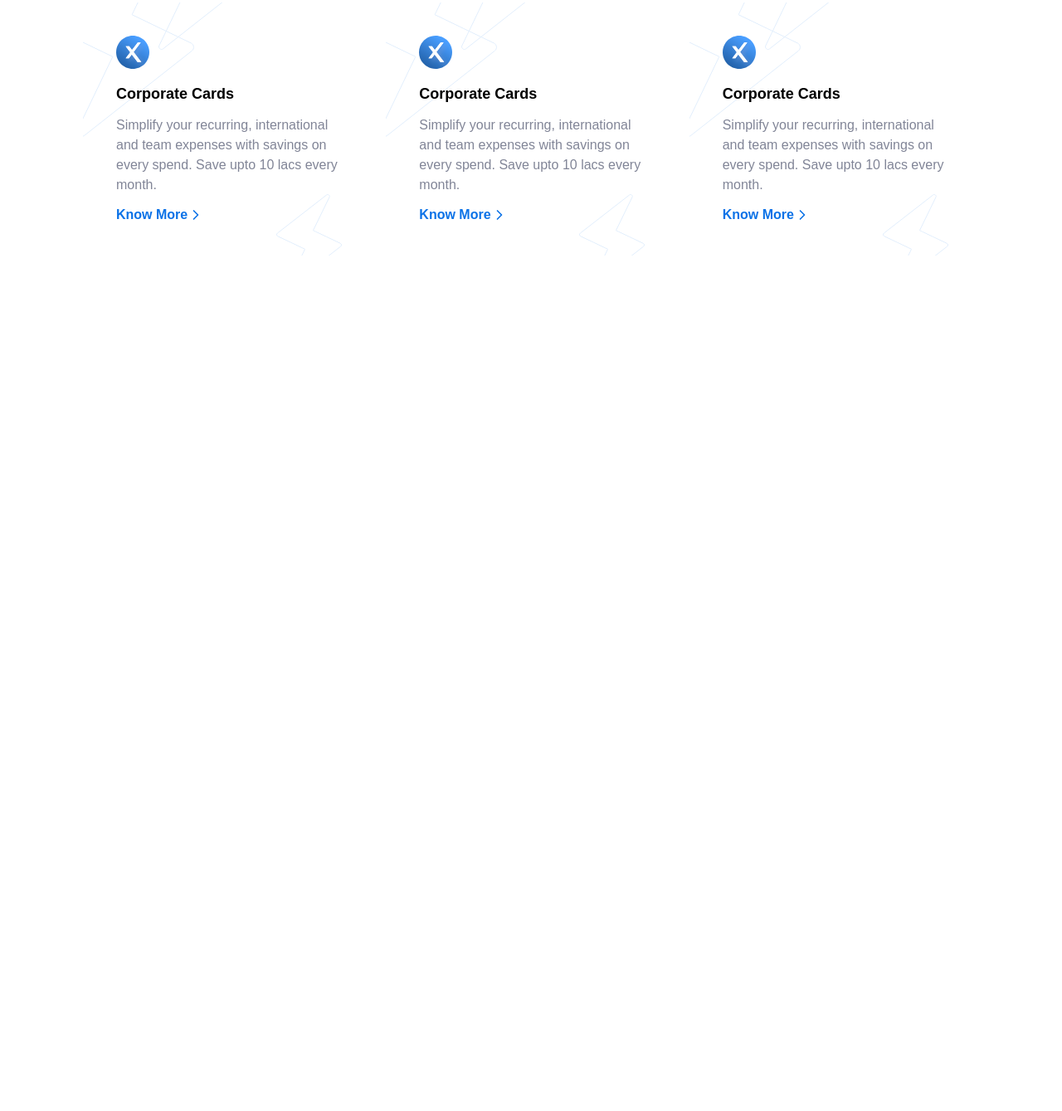
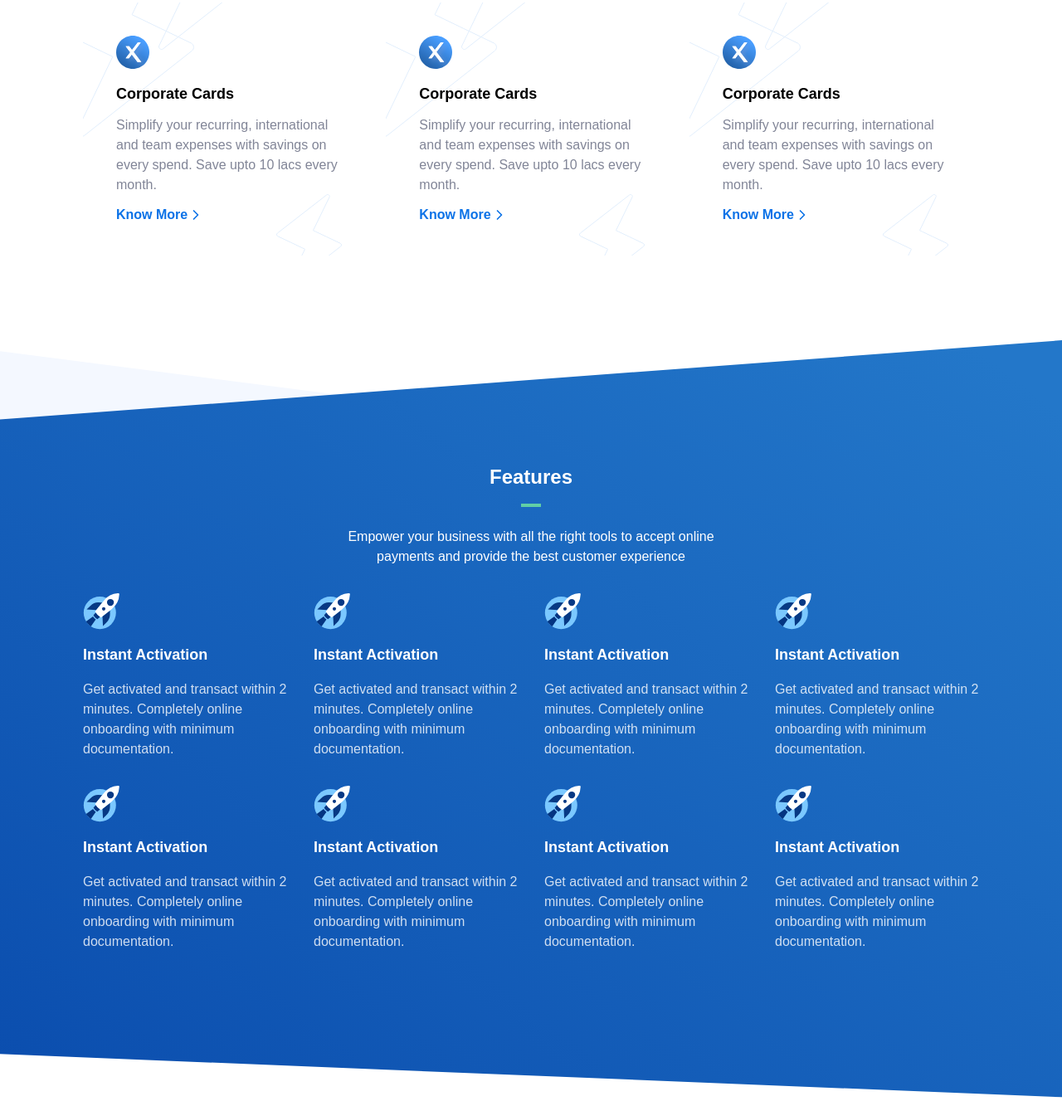
Before and after one commit to siddhantgavand12/Razorpay-clone-project, a plain HTML site: page index.html in a window 1280 px wide. Shown: the part 4300-5639 px from the top of the page at 83% size. Before the commit the page ends 4611 px from the top, so only its background shows below. Drawn offline with nearby package versions, Linux system fonts and the light colour scheme.

Commit message:
Added core feature section

```diff
--- a/index.html
+++ b/index.html
@@ -8,6 +8,13 @@
     <link rel="stylesheet" href="output.css">
     <script src="https://unpkg.com/feather-icons"></script>
     <title>Razorpay</title>
+    <style>
+        .corefeaturesection{
+            background-size: 100% 100%;
+            padding-top: 12rem;
+            padding-bottom: 12rem;
+        }
+    </style>
 </head>
 
 <body class="overflow-x-hidden">
@@ -508,9 +515,11 @@
                                     class="text-greenLight"></i><span>Automate payables & compliment payments</span>
                             </li>
                             <li class="flex items-center space-x-2"><i data-feather="check" class="text-greenLight"></i>
-                                <span>Simplify and track spends with Corporate cards</span></li>
+                                <span>Simplify and track spends with Corporate cards</span>
+                            </li>
                             <li class="flex items-center space-x-2"><i data-feather="check" class="text-greenLight"></i>
-                                <span>View financial insights at a glance</span></li>
+                                <span>View financial insights at a glance</span>
+                            </li>
                         </ul>
 
                         <div class="flex flex-row w-full items-center space-x-4">
@@ -805,6 +814,87 @@
     </section>
 
 
+    <!-- core features -->
+    <section
+        class="w-full bg-[url(/images/core-features-sectionBg.svg)] bg-no-repeat bg-cover mt-14 relative bg-center">
+        <div class="relative w-11/12 max-w-[1080px] mx-auto pt-4 corefeaturesection">
+            <h2 class="font-mullish font-bold text-2xl text-white text-center">Features</h2>
+            <div class=" w-6 h-1 bg-greenLight mx-auto mt-4 mb-6"></div>
+            <p class="font-mullish text-center max-w-[450px] text-white mx-auto">Empower your business with all the right tools to accept online payments and provide the best customer
+                experience</p>
+
+
+            <!-- grid -->
+            <div class="grid grid-cols-4 gap-[2rem] mt-8 ">
+                <!-- card1 -->
+                <div>
+                    <img src="./images/instant-activation-icon.svg" alt="">
+                    <h3 class="font-mullish text-white text-lg font-bold
+                     my-4">Instant Activation</h3>
+                    <p class="font-mullish text-white opacity-80 ">Get activated and transact within 2 minutes. Completely online onboarding with minimum
+                        documentation.</p>
+                </div>
+                <!--card2 -->
+                <div>
+                    <img src="./images/instant-activation-icon.svg" alt="">
+                    <h3 class="font-mullish text-white text-lg font-bold
+                     my-4">Instant Activation</h3>
+                    <p class="font-mullish text-white opacity-80 ">Get activated and transact within 2 minutes. Completely online onboarding with minimum
+                        documentation.</p>
+                </div>
+                <!--card3 -->
+                <div>
+                    <img src="./images/instant-activation-icon.svg" alt="">
+                    <h3 class="font-mullish text-white text-lg font-bold
+                     my-4">Instant Activation</h3>
+                    <p class="font-mullish text-white opacity-80 ">Get activated and transact within 2 minutes. Completely online onboarding with minimum
+                        documentation.</p>
+                </div>
+                <!--card4 -->
+                <div>
+                    <img src="./images/instant-activation-icon.svg" alt="">
+                    <h3 class="font-mullish text-white text-lg font-bold
+                     my-4">Instant Activation</h3>
+                    <p class="font-mullish text-white opacity-80 ">Get activated and transact within 2 minutes. Completely online onboarding with minimum
+                        documentation.</p>
+                </div>
+                <!--card5 -->
+                <div>
+                    <img src="./images/instant-activation-icon.svg" alt="">
+                    <h3 class="font-mullish text-white text-lg font-bold
+                     my-4">Instant Activation</h3>
+                    <p class="font-mullish text-white opacity-80 ">Get activated and transact within 2 minutes. Completely online onboarding with minimum
+                        documentation.</p>
+                </div>
+                <!--card6 -->
+                <div>
+                    <img src="./images/instant-activation-icon.svg" alt="">
+                    <h3 class="font-mullish text-white text-lg font-bold
+                     my-4">Instant Activation</h3>
+                    <p class="font-mullish text-white opacity-80 ">Get activated and transact within 2 minutes. Completely online onboarding with minimum
+                        documentation.</p>
+                </div>
+                <!--card7 -->
+                <div>
+                    <img src="./images/instant-activation-icon.svg" alt="">
+                    <h3 class="font-mullish text-white text-lg font-bold
+                     my-4">Instant Activation</h3>
+                    <p class="font-mullish text-white opacity-80 ">Get activated and transact within 2 minutes. Completely online onboarding with minimum
+                        documentation.</p>
+                </div>
+                <!--card8 -->
+                <div>
+                    <img src="./images/instant-activation-icon.svg" alt="">
+                    <h3 class="font-mullish text-white text-lg font-bold
+                     my-4">Instant Activation</h3>
+                    <p class="font-mullish text-white opacity-80 ">Get activated and transact within 2 minutes. Completely online onboarding with minimum
+                        documentation.</p>
+                </div>
+            </div>
+        </div>
+
+    </section>
+
     <script>
         feather.replace()
     </script>
```
Also changed, not shown: output.css.
